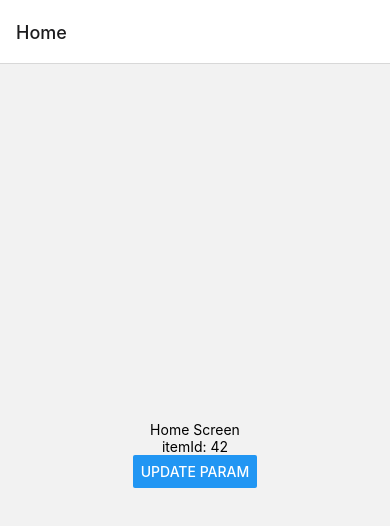
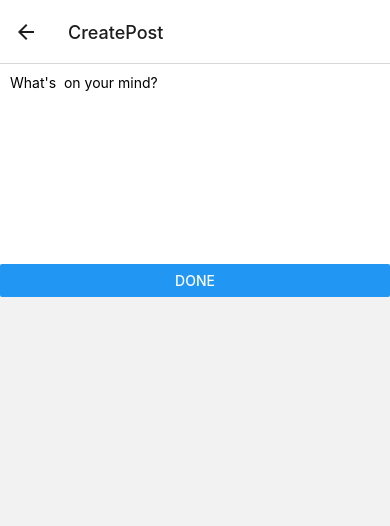
Before and after one commit to nguyenvanhuy1998/huyrnproject, a React Native app: screen /CreatePost in a window 390 px wide. Shown: the top 526 px of the page. Built offline with nearby package versions, Linux system fonts and the light colour scheme.

Commit message:
- Passing params to a previous screen (Truyền ngược params về màn hình trước)

```diff
--- a/App.tsx
+++ b/App.tsx
@@ -1,22 +1,16 @@
 import React from 'react';
 import {NavigationContainer} from '@react-navigation/native';
 import {createNativeStackNavigator} from '@react-navigation/native-stack';
-import {HomeScreen, ManageScreen} from './src/screens';
+import {CreatePostScreen, HomeScreen} from './src/screens';
 
 const Stack = createNativeStackNavigator();
 
 const App = () => {
   return (
     <NavigationContainer>
-      <Stack.Navigator initialRouteName="Home">
-        <Stack.Screen
-          name="Home"
-          component={HomeScreen}
-          initialParams={{
-            itemId: 42,
-          }}
-        />
-        <Stack.Screen name="Manage" component={ManageScreen} />
+      <Stack.Navigator>
+        <Stack.Screen name="Home" component={HomeScreen} />
+        <Stack.Screen name="CreatePost" component={CreatePostScreen} />
       </Stack.Navigator>
     </NavigationContainer>
   );
--- /dev/null
+++ b/src/screens/CreatePost/CreatePostScreen.tsx
@@ -0,0 +1,36 @@
+import {View, Text, TextInput, Button} from 'react-native';
+import React, {useState} from 'react';
+
+const CreatePostScreen = ({navigation}) => {
+  const [postText, setPostText] = useState('');
+  return (
+    <>
+      <TextInput
+        value={postText}
+        onChangeText={setPostText}
+        placeholder="What's  on your mind?"
+        multiline
+        style={{
+          height: 200,
+          padding: 10,
+          backgroundColor: 'white',
+        }}
+      />
+      <Button
+        title="Done"
+        onPress={() => {
+          // Pass and merg params back to home screen
+          navigation.navigate({
+            name: 'Home',
+            params: {
+              post: postText,
+            },
+            merge: true,
+          });
+        }}
+      />
+    </>
+  );
+};
+
+export default CreatePostScreen;
--- a/src/screens/Home/HomeScreen.tsx
+++ b/src/screens/Home/HomeScreen.tsx
@@ -1,21 +1,26 @@
-import React from 'react';
+import React, {useEffect} from 'react';
 import {View, Text, Button} from 'react-native';
 
 const HomeScreen = ({route, navigation}) => {
-  const {itemId} = route.params;
+  useEffect(() => {
+    if (route.params?.post) {
+      // Post updated, do something with `route.params.post`
+      // For example, send the post to the server
+    }
+  }, [route.params?.post]);
 
   return (
     <View style={{flex: 1, alignItems: 'center', justifyContent: 'center'}}>
-      <Text>Home Screen</Text>
-      <Text>itemId: {JSON.stringify(itemId)}</Text>
       <Button
-        title="Update param"
-        onPress={() =>
-          navigation.setParams({
-            itemId: Math.floor(Math.random() * 100),
-          })
-        }
+        title="Create post"
+        onPress={() => navigation.navigate('CreatePost')}
       />
+      <Text
+        style={{
+          margin: 10,
+        }}>
+        Post: {route.params?.post}
+      </Text>
     </View>
   );
 };
--- a/src/screens/index.ts
+++ b/src/screens/index.ts
@@ -2,5 +2,6 @@ import HomeScreen from './Home/HomeScreen';
 import ManageScreen from './Manage/ManageScreen';
 import MoreScreen from './More/MoreScreen';
 import SupportScreen from './Support/SupportScreen';
+import CreatePostScreen from './CreatePost/CreatePostScreen';
 
-export {HomeScreen, ManageScreen, MoreScreen, SupportScreen};
+export {HomeScreen, ManageScreen, MoreScreen, SupportScreen, CreatePostScreen};
```
